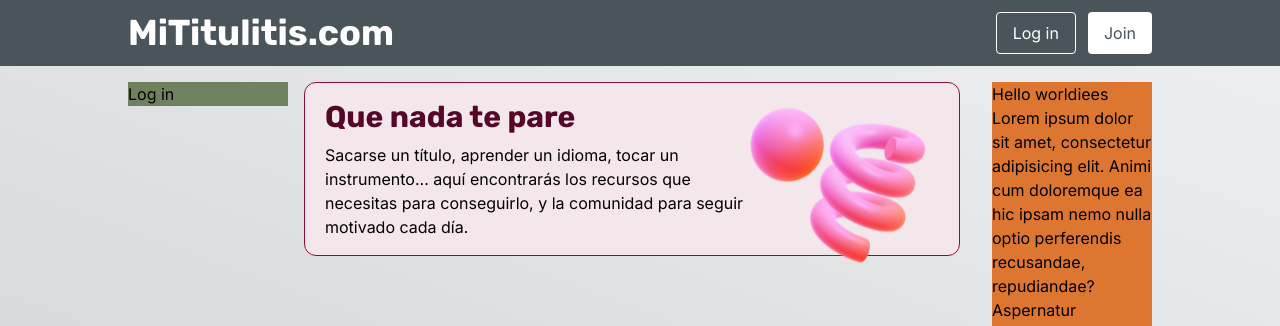
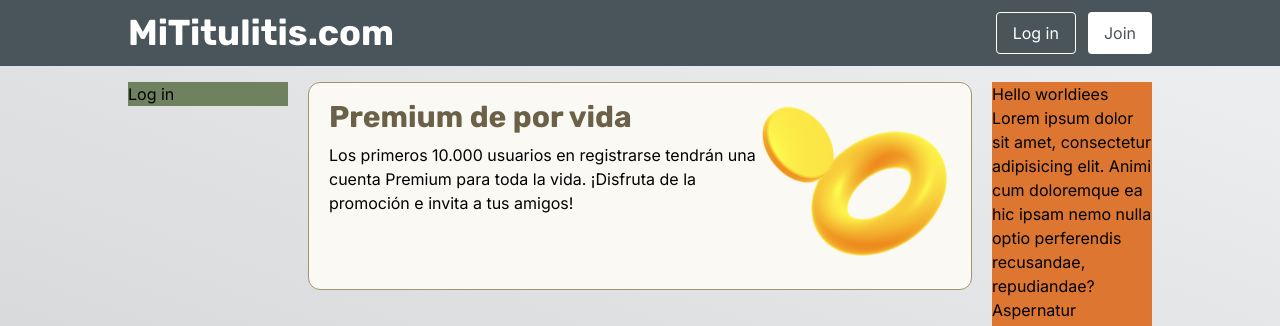
Before and after one commit to arnaugomez/mititulitis.next, a Next.js app: page / in a window 1280 px wide. Shown: the top 326 px of the page. Built offline with nearby package versions, Linux system fonts and the light colour scheme; no server answers.

Commit message:
feat(carousel): added auto play

```diff
--- a/news/views/Banner.tsx
+++ b/news/views/Banner.tsx
@@ -1,61 +1,27 @@
-import Image from "next/image";
-import helixImg from "../../public/assets/imgs/3d-helix.png";
-import sphereImg from "../../public/assets/imgs/3d-sphere.png";
-import coinImg from "../../public/assets/imgs/3d-coin.png";
-import thorusImg from "../../public/assets/imgs/3d-thorus.png";
 import { CarouselProvider, Slider, Slide } from "pure-react-carousel";
 import "pure-react-carousel/dist/react-carousel.es.css";
+import Slide1 from "./Slide1";
+import Slide2 from "./Slide2";
 
 const Banner = (): JSX.Element => {
   return (
     <CarouselProvider
       naturalSlideHeight={120}
       naturalSlideWidth={400}
-      totalSlides={4}
+      totalSlides={2}
+      infinite
+      isPlaying
+      interval={5000}
     >
       <Slider>
         <Slide index={0}>
-          <div className="px-4">
-            <article className="h-58 rounded-xl border border-wine-red bg-wine-red-100 mr-4 py-4 px-5 flex">
-              <div className="flex-1">
-                <h2 className="text-wine-red-800 mt-0">Que nada te pare</h2>
-                <p className="">
-                  Sacarse un título, aprender un idioma, tocar un instrumento...
-                  aquí encontrarás los recursos que necesitas para conseguirlo,
-                  y la comunidad para seguir motivado cada día.
-                </p>
-              </div>
-              <div className="flex-none w-48 relative">
-                <div className="absolute left-0 w-20 animation-float--delay right-0 top-2">
-                  <Image src={sphereImg} alt="" />
-                </div>
-                <div className="absolute right-0 w-36 animation-float right-0 top-6">
-                  <Image src={helixImg} alt="" />
-                </div>
-              </div>
-            </article>
+          <div className="px-5">
+            <Slide1 />
           </div>
         </Slide>
         <Slide index={1}>
-          <div className="px-4">
-            <article className="rounded-xl border border-straw-700 bg-straw-100 py-4 px-5 flex mr-4">
-              <div className="flex-1">
-                <h2 className="text-straw-900 mt-0">Premium de por vida</h2>
-                <p>
-                  Los primeros 10.000 usuarios en registrarse tendrán una cuenta
-                  Premium para toda la vida. ¡Disfruta de la promoción e invita
-                  a tus amigos!
-                </p>
-              </div>
-              <div className="flex-none w-48 relative">
-                <div className="absolute right-0 w-36 animation-float right-0 top-6">
-                  <Image src={thorusImg} alt="" />
-                </div>
-                <div className="absolute left-0 w-20 animation-float--delay right-2 top-2">
-                  <Image src={coinImg} alt="" />
-                </div>
-              </div>
-            </article>
+          <div className="px-5">
+            <Slide2 />
           </div>
         </Slide>
       </Slider>
@@ -64,27 +30,3 @@ const Banner = (): JSX.Element => {
 };
 
 export default Banner;
-{
-  /*
-
-        <article className="embla__slide rounded-xl border border-wine-red bg-wine-red-100 relative mr-4">
-          <div className="absolute inset-0 py-4 px-5 flex">
-            <div className="flex-1">
-              <h2 className="text-wine-red-800 mt-0">Que nada te pare</h2>
-              <p className="">
-                Sacarse un título, aprender un idioma, tocar un instrumento...
-                aquí encontrarás los recursos que necesitas para conseguirlo, y
-                la comunidad para seguir motivado cada día.
-              </p>
-            </div>
-            <div className="flex-none w-48 relative">
-              <div className="absolute left-0 w-20 animation-float--delay right-0 top-2">
-                <Image src={sphereImg} alt="" />
-              </div>
-              <div className="absolute right-0 w-36 animation-float right-0 top-6">
-                <Image src={helixImg} alt="" />
-              </div>
-            </div>
-          </div>
-        </article>*/
-}
--- /dev/null
+++ b/news/views/Slide1.tsx
@@ -0,0 +1,27 @@
+import Image from "next/image";
+import sphereImg from "../../public/assets/imgs/3d-sphere.png";
+import helixImg from "../../public/assets/imgs/3d-helix.png";
+import { Slide } from "pure-react-carousel";
+
+const Slide1 = (): JSX.Element => (
+  <article className="h-52 rounded-xl border border-wine-red bg-wine-red-100 py-4 px-5 flex">
+    <div className="flex-1">
+      <h2 className="text-wine-red-800 mt-0">Que nada te pare</h2>
+      <p className="">
+        Sacarse un título, aprender un idioma, tocar un instrumento... aquí
+        encontrarás los recursos que necesitas para conseguirlo, y la comunidad
+        para seguir motivado cada día.
+      </p>
+    </div>
+    <div className="flex-none w-48 relative">
+      <div className="absolute left-0 w-20 animation-float--delay right-0 top-2">
+        <Image src={sphereImg} alt="" />
+      </div>
+      <div className="absolute right-0 w-36 animation-float right-0 top-6">
+        <Image src={helixImg} alt="" />
+      </div>
+    </div>
+  </article>
+);
+
+export default Slide1;
--- /dev/null
+++ b/news/views/Slide2.tsx
@@ -0,0 +1,25 @@
+import Image from "next/image";
+import thorusImg from "../../public/assets/imgs/3d-thorus.png";
+import coinImg from "../../public/assets/imgs/3d-coin.png";
+
+const Slide2 = (): JSX.Element => (
+  <article className="h-52 rounded-xl border border-straw-700 bg-straw-100 py-4 px-5 flex">
+    <div className="flex-1">
+      <h2 className="text-straw-900 mt-0">Premium de por vida</h2>
+      <p>
+        Los primeros 10.000 usuarios en registrarse tendrán una cuenta Premium
+        para toda la vida. ¡Disfruta de la promoción e invita a tus amigos!
+      </p>
+    </div>
+    <div className="flex-none w-48 relative">
+      <div className="absolute right-0 w-36 animation-float right-0 top-6">
+        <Image src={thorusImg} alt="" />
+      </div>
+      <div className="absolute left-0 w-20 animation-float--delay right-2 top-2">
+        <Image src={coinImg} alt="" />
+      </div>
+    </div>
+  </article>
+);
+
+export default Slide2;
--- a/package.json
+++ b/package.json
@@ -11,7 +11,6 @@
   "dependencies": {
     "axios": "^0.21.1",
     "classnames": "^2.3.1",
-    "embla-carousel": "^4.5.3",
     "next": "11.0.1",
     "pure-react-carousel": "^1.27.6",
     "react": "17.0.2",
```
